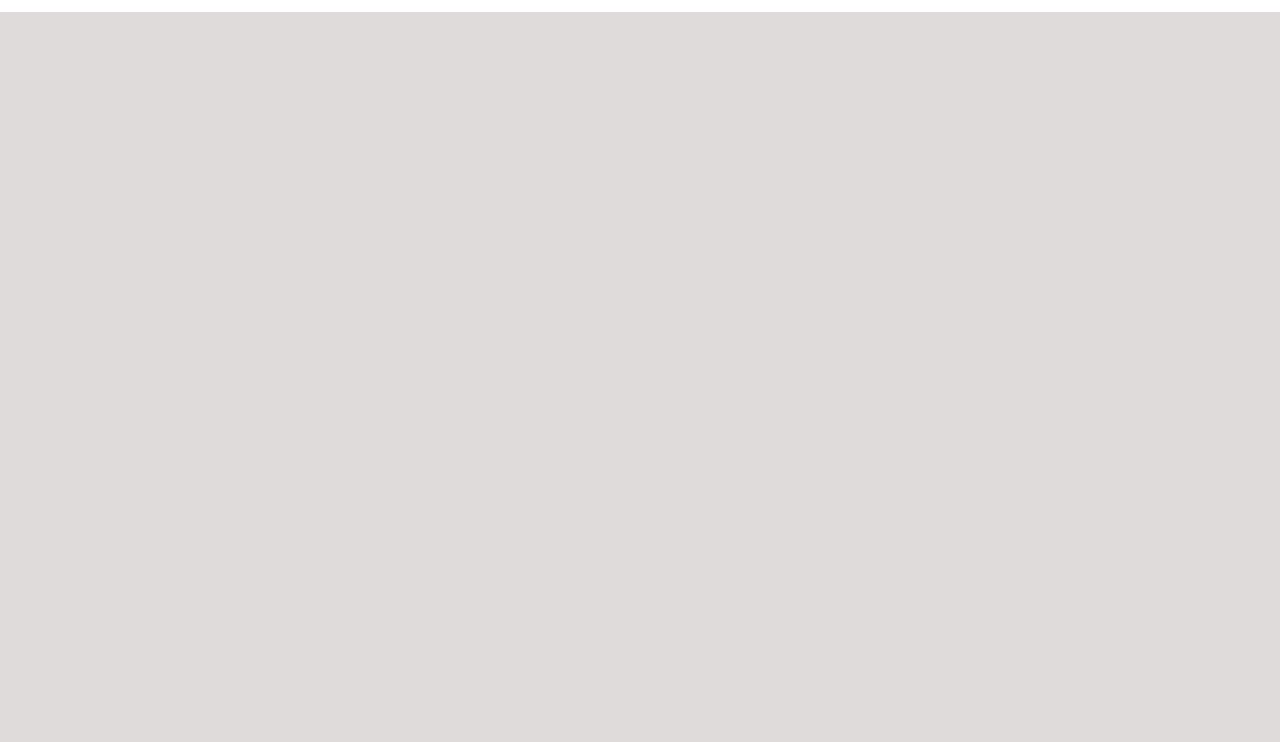
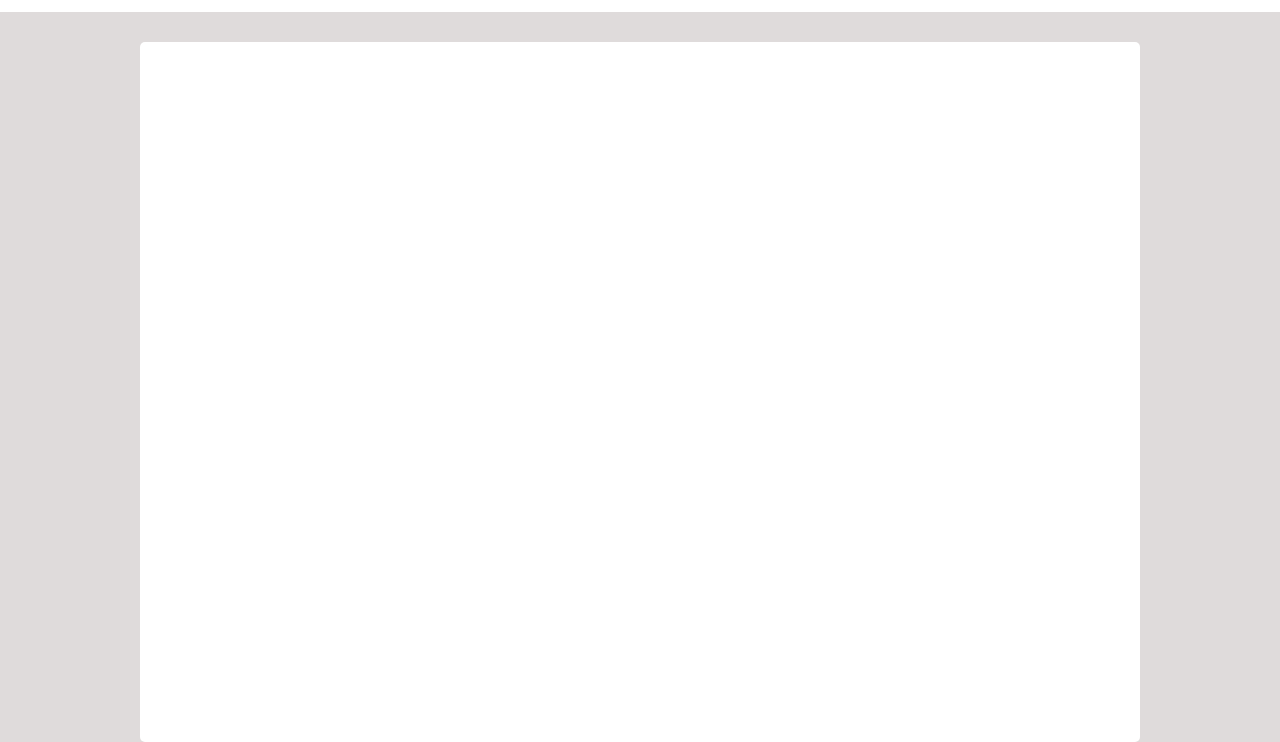
Before and after one commit to Christian-Beninati/html-css-toboolist, a plain HTML site: page index.html in a window 1280 px wide. Shown: the part 68-810 px from the top of the page. Drawn offline with Linux system fonts and the light colour scheme.

Commit message:
background-container

```diff
--- a/css/style.css
+++ b/css/style.css
@@ -30,3 +30,12 @@ header {
     display: inline;
     font-size: 2.5em;
 }
+
+.container {
+    max-width: 1000px;
+    height: 700px;
+    margin: auto;
+    background-color: white;
+    margin-top: 30px;
+    border-radius: 5px;
+}
--- a/index.html
+++ b/index.html
@@ -16,5 +16,10 @@
        <img class="logo" src="img/logo copia.png" alt="logo">
        <h1 class="title">Toboolist</h1>
     </header>
+
+    <main class="container">
+
+
+    </main>
 </body>
 </html>
```
